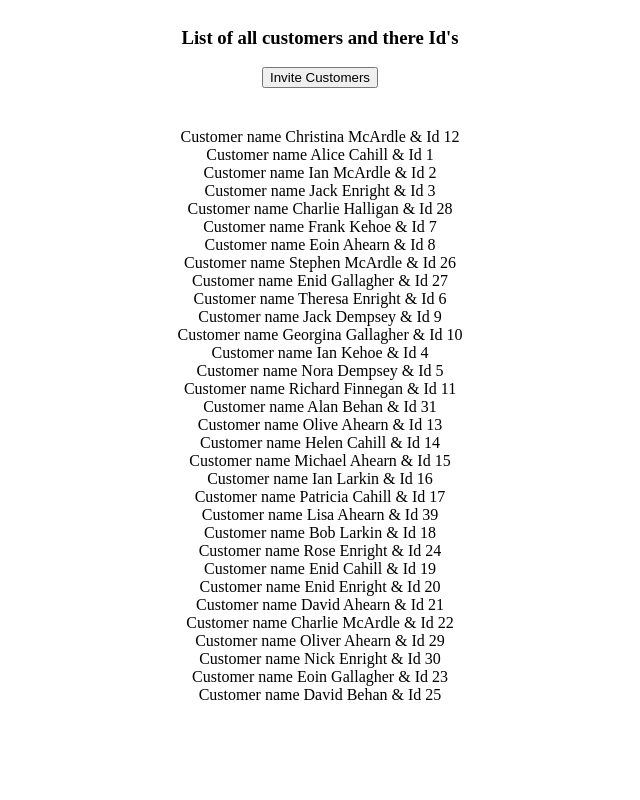
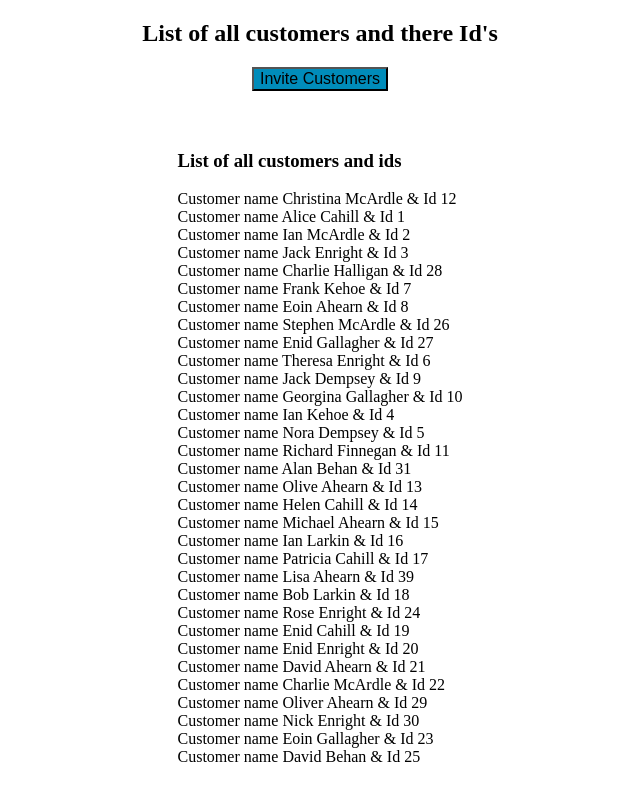
Before and after one commit to Simonbiker/intercom, an Angular app: page / in a window 1280 px wide. Shown: the whole page, without its empty margins (320-960 px from the left). Built offline with nearby package versions, Linux system fonts and the light colour scheme; data requests are answered from the project's data file.

Commit message:
Correcting the styling, adding a toggle to the button and adding notes to readme file. Created an image folder and added an image of test output.

```diff
--- a/src/app/components/customer-item/customer-item.component.html
+++ b/src/app/components/customer-item/customer-item.component.html
@@ -1,6 +1,3 @@
-<!-- <div>Customer name {{ customer.name }}</div>
-<div>Id {{ customer.user_id }}</div> -->
-
 <div>
   Customer name {{ customer.name }} & Id <span>{{ customer.user_id }}</span>
 </div>
--- a/src/app/components/customer-list/customer-list.component.css
+++ b/src/app/components/customer-list/customer-list.component.css
@@ -1,6 +1,6 @@
 .container {
   display: grid;
-  /* justify-items: center; */
+  justify-items: center;
   /* background-color: #eefbfb; */
 }
 .header {
@@ -8,10 +8,9 @@
   width: auto;
 }
 
-.col-centre {
-  display: flex;
-  flex-direction: column;
-  text-align: center;
+.btn {
+  background-color: #008cba;
+  font-size: 16px;
 }
 
 .spacing {
@@ -21,13 +20,8 @@
 .col-customer-one {
   display: flex;
   flex-direction: column;
+  /* text-align: center; */
   grid-column: 1;
-}
-
-.col-customer-two {
-  display: flex;
-  flex-direction: column;
-  grid-column: 2;
 }
 
 td,
--- a/src/app/components/customer-list/customer-list.component.html
+++ b/src/app/components/customer-list/customer-list.component.html
@@ -1,16 +1,20 @@
+<div class="header">
+  <h2>List of all customers and there Id's</h2>
+  <button class="btn" (click)="onClickInvite()">Invite Customers</button>
+</div>
+
+<div class="spacing"></div>
+
 <div class="container">
-  <div class="header">
-    <h3>List of all customers and there Id's</h3>
-    <button (click)="onClickInvite()">Invite Customers</button>
-  </div>
-  <div class="spacing"></div>
-  <div class="col-centre" *ngIf="invite ? false : true">
+  <div class="col-customer-one" *ngIf="invite ? false : true">
+    <h3>List of all customers and ids</h3>
     <app-customer-item
       *ngFor="let customer of customer"
       [customer]="customer"
     ></app-customer-item>
   </div>
-  <div class="col-centre" *ngIf="invite ? true : false">
+  <div class="col-customer-one" *ngIf="invite ? true : false">
+    <h3>List of customers within hundered km</h3>
     <table>
       <thead>
         <tr>
--- a/src/app/components/customer-list/customer-list.component.ts
+++ b/src/app/components/customer-list/customer-list.component.ts
@@ -20,7 +20,7 @@ export class CustomerListComponent implements OnInit {
   insideHunderedK: number[] = [];
   listOfCustomers: any[] = [];
   invite: boolean = false;
-  debug: boolean = false; // change to true so see console logs.
+  debug: boolean = true; // change to true so see console logs.
 
   constructor(private customerList: CustomerListService) { }
 
@@ -40,7 +40,7 @@ export class CustomerListComponent implements OnInit {
         // Getting the names
         this.customerName = customer.name
         // Making the lat & long radians
-        this.checkingDistenceFromCustomersToIntercome(this.setLatitude(latitude) * Math.PI/180, this.setLongitude(longitude) * Math.PI/180,
+        this.checkingDistenceFromCustomersToIntercom(this.setLatitude(latitude) * Math.PI/180, this.setLongitude(longitude) * Math.PI/180,
         this.customerName,this.customerUserId)
       })
     });
@@ -60,7 +60,7 @@ export class CustomerListComponent implements OnInit {
   }
 
   // create a method that will have intercom position and the second position will be the customers positions
-  checkingDistenceFromCustomersToIntercome(latCustomerRadin:number, longCustomerRadian: number, name: string, id: number){
+  checkingDistenceFromCustomersToIntercom(latCustomerRadin:number, longCustomerRadian: number, name: string, id: number){
     if(this.debug){
       console.log('latCustomerRadin',typeof latCustomerRadin, latCustomerRadin);
       console.log('longCustomerRadian',typeof longCustomerRadian, longCustomerRadian);
@@ -113,7 +113,7 @@ export class CustomerListComponent implements OnInit {
   }
 
   onClickInvite(){
-    this.invite = true;
+    this.invite = !this.invite;
   }
 
 }
```
Also changed, not shown: src/assets/test-images/list-within-100k.PNG (added), 1 other file (tests, documents, lock files or other folders).
